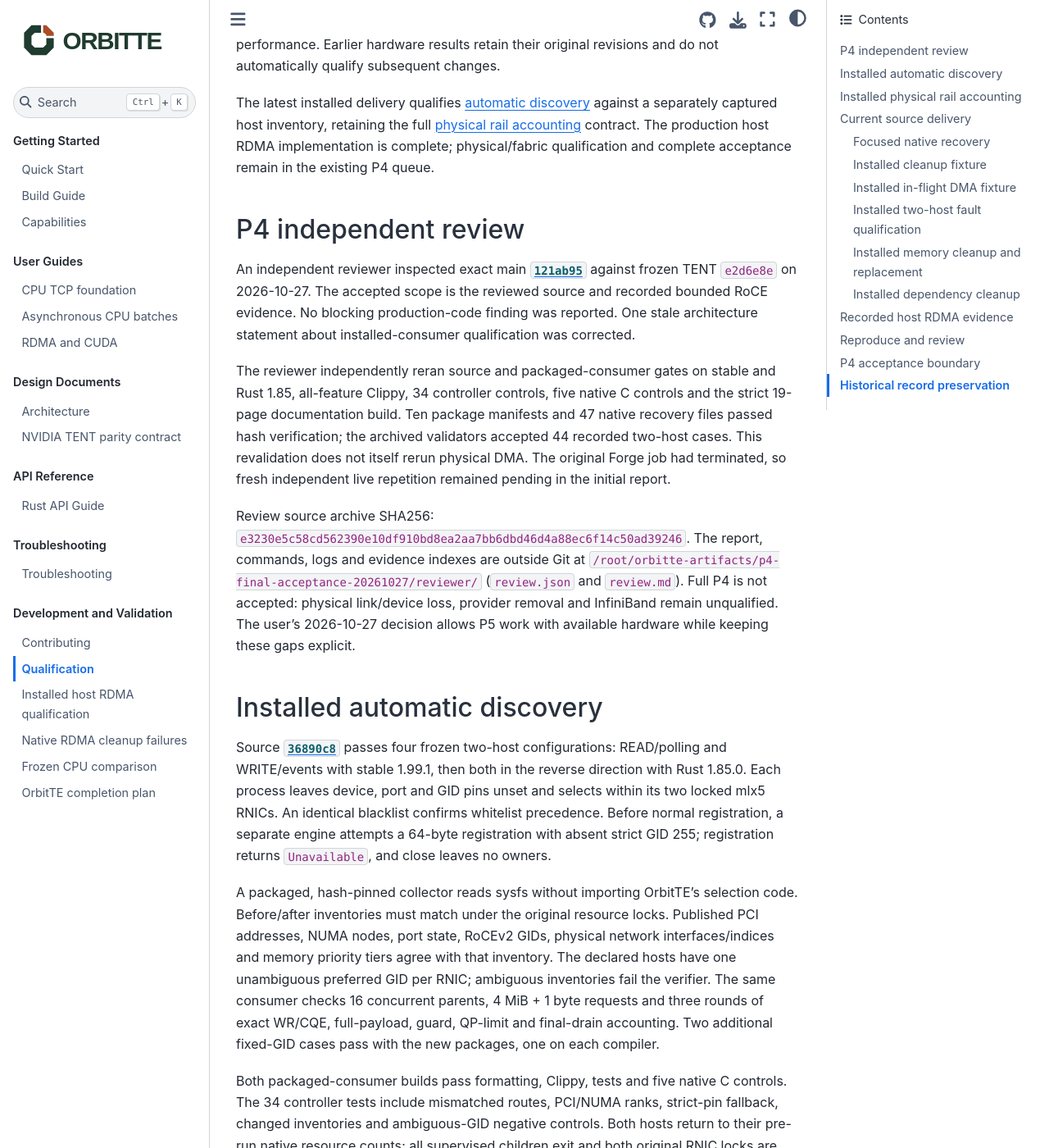
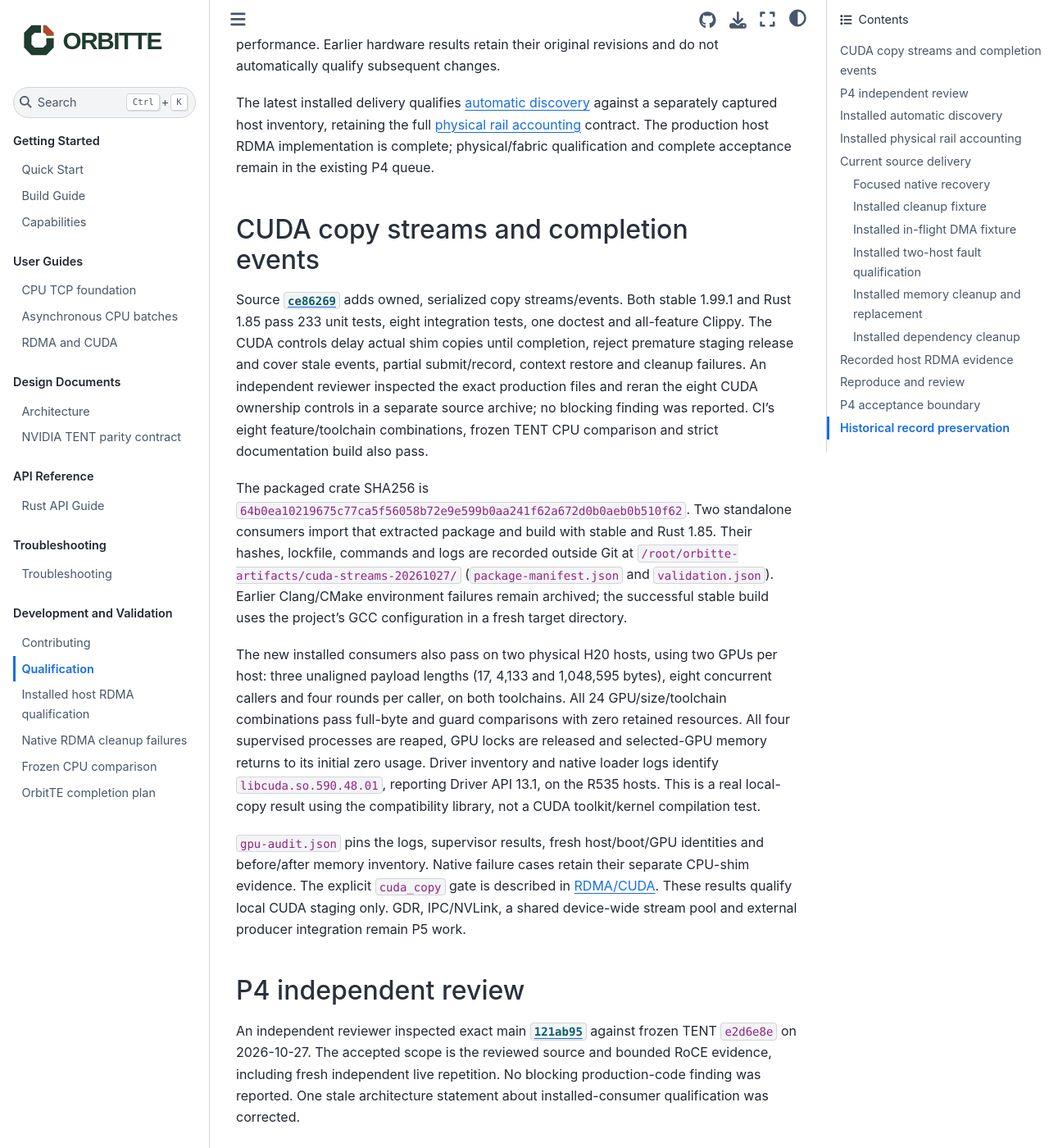
Before and after one commit to OrbitInfra/OrbitTE, a Sphinx documentation site: the page built from docs/qualification.md, in a window 1280 px wide and 1400 px high, scrolled down 462 px. Shown: the whole window at 82% size. Built offline with Sphinx 7.4.7 and the Sphinx Book theme 1.1.4, drawn with Linux system fonts in a browser that asks for light colours; some of the changed text lies outside the part shown.

Commit message:
docs: record independent RoCE acceptance and CUDA hardware qualification

```diff
--- a/docs/qualification.md
+++ b/docs/qualification.md
@@ -21,12 +21,50 @@ against a separately captured host inventory, retaining the full
 The production host RDMA implementation is complete; physical/fabric
 qualification and complete acceptance remain in the existing P4 queue.
 
+## CUDA copy streams and completion events
+
+Source [`ce86269`](https://github.com/OrbitInfra/OrbitTE/commit/ce86269d38ce766d4aadd79c7dc245c7ce013699)
+adds owned, serialized copy streams/events. Both stable 1.99.1 and Rust 1.85
+pass 233 unit tests, eight integration tests, one doctest and all-feature Clippy.
+The CUDA controls delay actual shim copies until completion, reject premature
+staging release and cover stale events, partial submit/record, context restore
+and cleanup failures. An independent reviewer inspected the exact production
+files and reran the eight CUDA ownership controls in a separate source archive;
+no blocking finding was reported. CI's eight feature/toolchain combinations,
+frozen TENT CPU comparison and strict documentation build also pass.
+
+The packaged crate SHA256 is
+`64b0ea10219675c77ca5f56058b72e9e599b0aa241f62a672d0b0aeb0b510f62`.
+Two standalone consumers import that extracted package and build with stable
+and Rust 1.85. Their hashes, lockfile, commands and logs are recorded outside Git
+at `/root/orbitte-artifacts/cuda-streams-20261027/` (`package-manifest.json`
+and `validation.json`). Earlier Clang/CMake environment failures remain archived;
+the successful stable build uses the project's GCC configuration in a fresh
+target directory.
+
+The new installed consumers also pass on two physical H20 hosts, using two
+GPUs per host: three unaligned payload lengths (17, 4,133 and 1,048,595 bytes),
+eight concurrent callers and four rounds per caller, on both toolchains. All
+24 GPU/size/toolchain combinations pass full-byte and guard comparisons with
+zero retained resources. All four supervised processes are reaped, GPU locks
+are released and selected-GPU memory returns to its initial zero usage. Driver
+inventory and native loader logs identify `libcuda.so.590.48.01`, reporting
+Driver API 13.1, on the R535 hosts. This is a real local-copy result using the
+compatibility library, not a CUDA toolkit/kernel compilation test.
+
+`gpu-audit.json` pins the logs, supervisor results, fresh host/boot/GPU identities
+and before/after memory inventory. Native failure cases retain their separate
+CPU-shim evidence. The explicit `cuda_copy` gate is described in
+[RDMA/CUDA](rdma-cuda.md#copy-completion-and-reuse). These results qualify local
+CUDA staging only. GDR, IPC/NVLink, a shared device-wide stream pool and external
+producer integration remain P5 work.
+
 ## P4 independent review
 
 An independent reviewer inspected exact main
 [`121ab95`](https://github.com/OrbitInfra/OrbitTE/commit/121ab95a77f94a80286617c4a2032654e692f9b4)
 against frozen TENT `e2d6e8e` on 2026-10-27. The accepted scope is the reviewed
-source and recorded bounded RoCE evidence. No blocking production-code finding
+source and bounded RoCE evidence, including fresh independent live repetition. No blocking production-code finding
 was reported. One stale architecture statement about installed-consumer
 qualification was corrected.
 
@@ -34,9 +72,14 @@ The reviewer independently reran source and packaged-consumer gates on stable
 and Rust 1.85, all-feature Clippy, 34 controller controls, five native C controls
 and the strict 19-page documentation build. Ten package manifests and 47 native
 recovery files passed hash verification; the archived validators accepted 44
-recorded two-host cases. This revalidation does not itself rerun physical DMA.
-The original Forge job had terminated, so fresh independent live repetition
-remained pending in the initial report.
+recorded two-host cases. The reviewer additionally ran four fresh two-host
+cases from the frozen installed packages: stable A-to-B READ/WRITE and Rust 1.85
+B-to-A READ/WRITE, with automatic discovery, two rails, 16 parents and
+4 MiB + 1 byte requests. Full payload/guards, independent inventories and native
+WR/CQE accounting all pass. Every child was reaped, RNIC locks were released,
+provider hashes stayed unchanged and native resource counts returned to their
+before-run values. These are selected RoCE cases; no physical-loss or
+InfiniBand coverage is inferred.
 
 Review source archive SHA256:
 `e3230e5c58cd562390e10df910bd8ea2aa7bb6dbd46d4a88ec6f14c50ad39246`.
```
Also changed, not shown: README.md (+3 -2 lines), docs/architecture.md (+6 -4 lines), docs/capabilities.md (+4 -4 lines), docs/completion-plan.md (+15 -12 lines), docs/index.md (+2 -2 lines).
